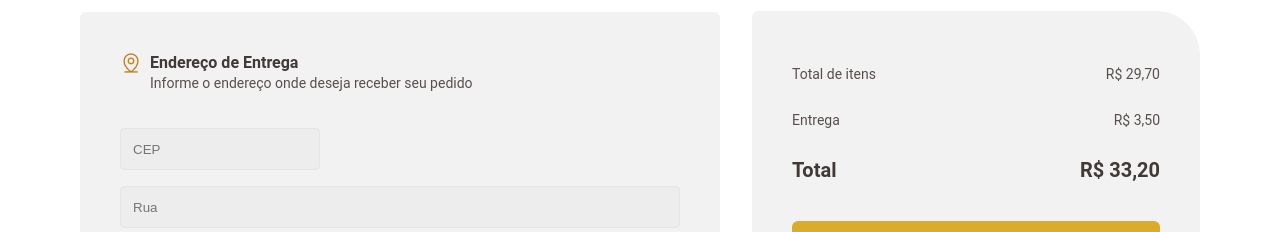
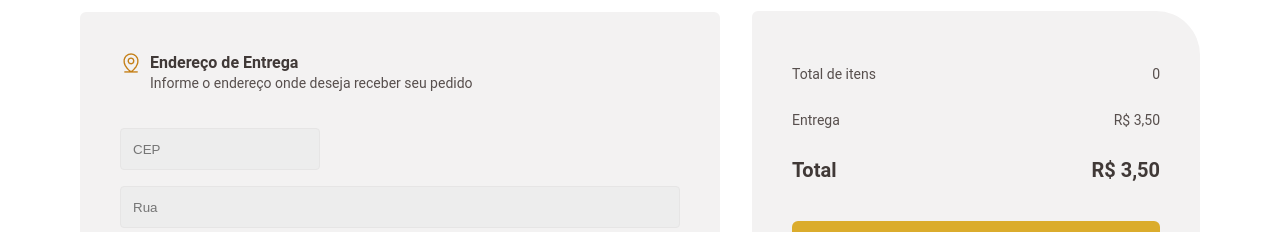
Before and after one commit to Flaviojcf/coffe-delivery, a React (Vite) app: page /cart in a window 1280 px wide. Shown: the part 199-431 px from the top of the page. Built offline with nearby package versions, Linux system fonts and the light colour scheme.

Commit message:
created functions on hook to controll the quantity in cart

```diff
--- a/src/contexts/CartContext.tsx
+++ b/src/contexts/CartContext.tsx
@@ -17,10 +17,21 @@ type TypeCoffeInformations = {
 export const CartContext = createContext({});
 
 export function CartContextProvider({ children }: TypeCartContextProvider) {
-  const [amount, setAmount] = useState(0);
-
   const [cartItems, setCartItems] = useState<TypeCoffeInformations[]>([]);
   const cartLength = cartItems.length;
+
+  const totalAmount = cartItems.map((item) => {
+    return item.amount * 9.9;
+  });
+
+  function sumTotalAmountValue() {
+    if (totalAmount.length > 0) {
+      const totalAmountValue = totalAmount.reduce(
+        (previousValue, currentValue) => previousValue + currentValue
+      );
+      return totalAmountValue;
+    }
+  }
 
   function onAddToCart(coffe: TypeCoffeInformations) {
     const CoffeAlreadyExists = cartItems.findIndex(
@@ -38,13 +49,42 @@ export function CartContextProvider({ children }: TypeCartContextProvider) {
   }
 
   function addAmountInCart(id: string) {
-
+    const CoffeAlreadyExists = cartItems.findIndex(
+      (carItem) => carItem.id === id
+    );
+    const addAmount = produce(cartItems, (draft) => {
+      draft[CoffeAlreadyExists].amount += 1;
+    });
+    setCartItems(addAmount);
   }
 
+  function minusAmountInCart(id: string) {
+    const CoffeAlreadyExists = cartItems.findIndex(
+      (carItem) => carItem.id === id
+    );
+    const minusAmount = produce(cartItems, (draft) => {
+      if (draft[CoffeAlreadyExists].amount <= 1) return;
+      draft[CoffeAlreadyExists].amount -= 1;
+    });
+    setCartItems(minusAmount);
+  }
+
+  function removeCoffeInCart(id: string) {
+    const filterRemoveCoffe: any = cartItems.filter((cart) => cart.id !== id);
+    setCartItems(filterRemoveCoffe);
+  }
 
   return (
     <CartContext.Provider
-      value={{ onAddToCart, amount, cartItems, cartLength, addAmountInCart }}
+      value={{
+        onAddToCart,
+        cartItems,
+        cartLength,
+        addAmountInCart,
+        sumTotalAmountValue,
+        minusAmountInCart,
+        removeCoffeInCart,
+      }}
     >
       {children}
     </CartContext.Provider>
--- a/src/pages/cart/Cart.tsx
+++ b/src/pages/cart/Cart.tsx
@@ -1,3 +1,5 @@
+import { Link } from "react-router-dom";
+import { useCart } from "../../hooks/useCart";
 import { ComponentTypeCoffe } from "./components/ComponentTypeCoffe/ComponentTypeCoffe";
 import { ComponentAdress } from "./components/ContainerAdress/ComponentAdress";
 import {
@@ -10,6 +12,10 @@ import {
 } from "./styles";
 
 export function Cart() {
+  const { sumTotalAmountValue }: any = useCart();
+  const totalAmountValue = sumTotalAmountValue();
+  const delivery = 3.5;
+
   return (
     <Container>
       <ComponentAdress />
@@ -19,22 +25,46 @@ export function Cart() {
           <TotalItems>
             <ItemsInformation>
               <p>Total de itens</p>
-              <p>R$ 29,70</p>
+              <p>
+                {!totalAmountValue
+                  ? 0
+                  : new Intl.NumberFormat("pt-BR", {
+                      style: "currency",
+                      currency: "BRL",
+                    }).format(totalAmountValue)}
+              </p>
             </ItemsInformation>
             <ItemsInformation>
               <p>Entrega</p>
-              <p>R$ 3,50</p>
+              <p>
+                {new Intl.NumberFormat("pt-BR", {
+                  style: "currency",
+                  currency: "BRL",
+                }).format(delivery)}
+              </p>
             </ItemsInformation>
             <ItemsInformation>
               <p>
                 <strong>Total</strong>
               </p>
               <p>
-                <strong>R$ 33,20</strong>
+                <strong>
+                  {!totalAmountValue
+                    ? new Intl.NumberFormat("pt-BR", {
+                        style: "currency",
+                        currency: "BRL",
+                      }).format(delivery)
+                    : new Intl.NumberFormat("pt-BR", {
+                        style: "currency",
+                        currency: "BRL",
+                      }).format(totalAmountValue + delivery)}
+                </strong>
               </p>
             </ItemsInformation>
           </TotalItems>
-          <OrderConfirm>confirmar pedido</OrderConfirm>
+          <OrderConfirm>
+            <Link to="/success">confirmar pedido</Link>
+          </OrderConfirm>
         </ContainerCoffeSelected>
       </ContainerDiv>
     </Container>
--- a/src/pages/cart/components/ComponentTypeCoffe/ComponentTypeCoffe.tsx
+++ b/src/pages/cart/components/ComponentTypeCoffe/ComponentTypeCoffe.tsx
@@ -9,11 +9,23 @@ import {
 } from "./styles";
 
 export function ComponentTypeCoffe() {
-  const { cartItems }: any = useCart();
-  const {addAmountInCart}:any = useCart()
+  const {
+    addAmountInCart,
+    minusAmountInCart,
+    cartItems,
+    removeCoffeInCart,
+  }: any = useCart();
 
-  function handleAddAmount(id:any){
-    addAmountInCart(id)
+  function handleAddAmount(id: string) {
+    addAmountInCart(id);
+  }
+
+  function handleMinusAmount(id: string) {
+    minusAmountInCart(id);
+  }
+
+  function onRemove(id: string) {
+    removeCoffeInCart(id);
   }
 
   return (
@@ -25,18 +37,23 @@ export function ComponentTypeCoffe() {
             <p>{cart.title}</p>
             <ContainerButton>
               <SpanButton>
-                <button>-</button>
+                <button onClick={() => handleMinusAmount(cart.id)}>-</button>
                 {cart.amount}
-                <button onClick={()=>handleAddAmount(cart.id)}>+</button>
+                <button onClick={() => handleAddAmount(cart.id)}>+</button>
               </SpanButton>
-              <ContainerRemove>
+              <ContainerRemove onClick={() => onRemove(cart.id)}>
                 <img src="/trash.png" />
                 <p>Remover</p>
               </ContainerRemove>
             </ContainerButton>
           </ContainerTypeCoffeInformation>
           <ContainerPrice>
-            <p>R${cart.price * cart.amount}</p>
+            <p>
+              {new Intl.NumberFormat("pt-BR", {
+                style: "currency",
+                currency: "BRL",
+              }).format(cart.price * cart.amount)}
+            </p>
           </ContainerPrice>
         </ContainerTypeCoffe>
       ))}
--- a/src/pages/cart/styles.ts
+++ b/src/pages/cart/styles.ts
@@ -11,8 +11,6 @@ export const ContainerDiv = styled.div`
   min-height: 100%;
   display: flex;
   flex-direction: column;
-
-
 
   &::before {
     content: "Complete seu pedido";
@@ -87,6 +85,8 @@ cursor: pointer;
   background: #dbac2c;
   border-radius: 6px;
 
+  a {
+    text-decoration: none;
     font-family: "Roboto";
     font-style: normal;
     font-weight: 700;
@@ -95,4 +95,5 @@ line-height: 160%;
     text-transform: uppercase;
     color: #ffffff;
     font-stretch: 100;
+  }
 `;
```
Lines whose indentation alone changed are shown as unchanged.
